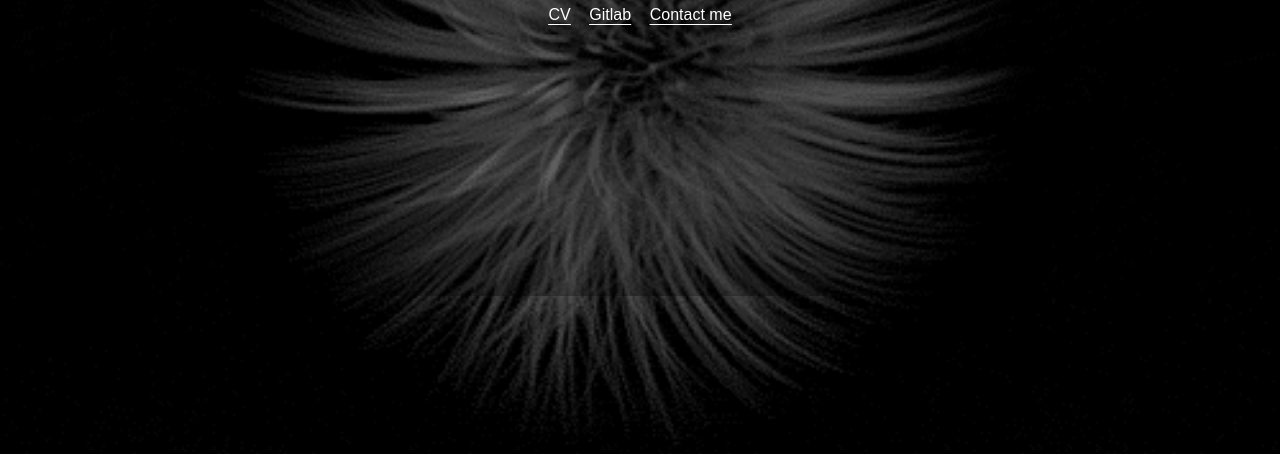
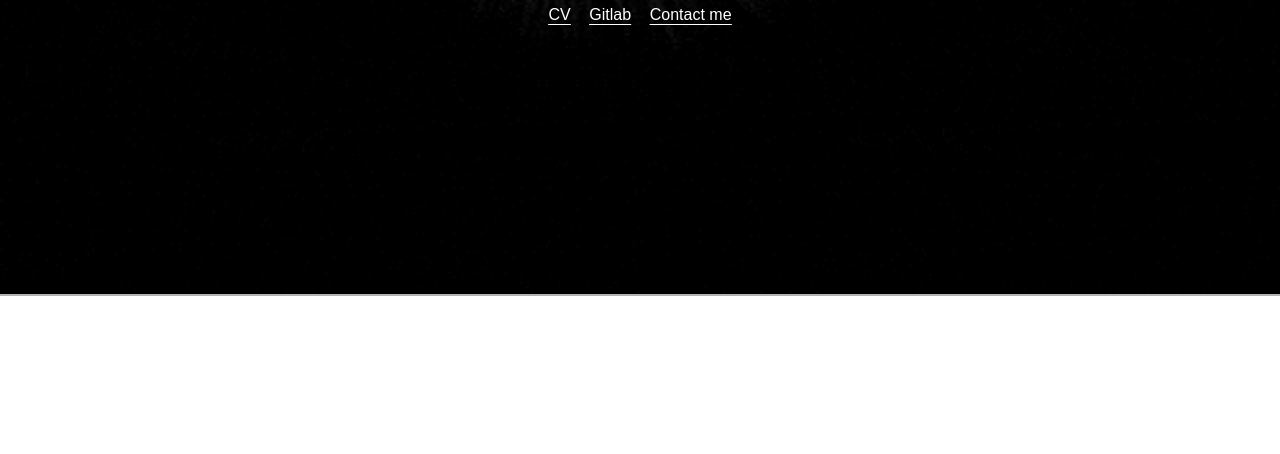
Before and after one commit to dimasenchik/senchik.github.io, a plain HTML site: page index.html in a window 1280 px wide. Shown: the part 346-800 px from the top of the page. Drawn offline with Linux system fonts and the light colour scheme.

Commit message:
Update style.css

```diff
--- a/style.css
+++ b/style.css
@@ -1,7 +1,7 @@
 body {
 	padding: 0;
 	margin: 0;
-	height: 99vh;
+	height: 0;
 	background-image: url("./background.gif");
 	background-repeat: no-repeat;
 	background-position: center;
```
